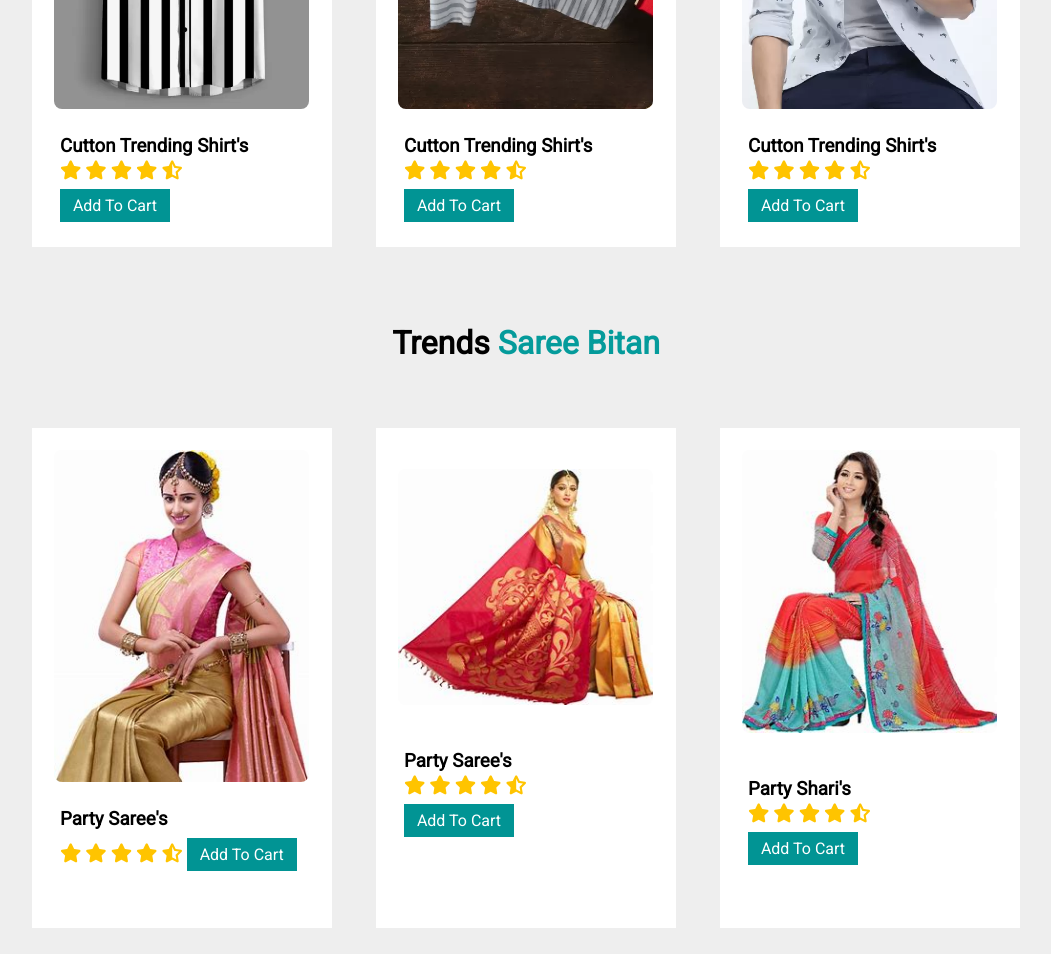
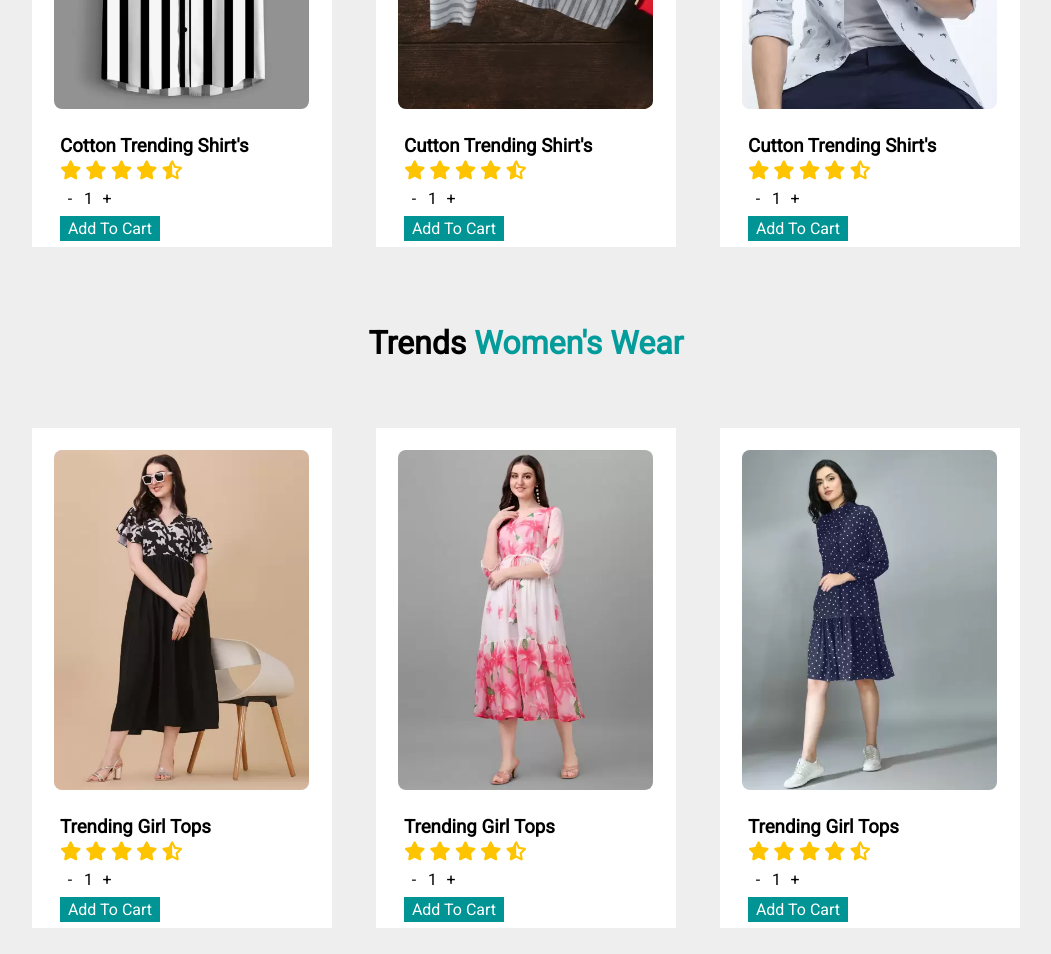
Before and after one commit to Afsana-Ferdous2259/A-A-Trends, a plain HTML site: page index.html in a window 1280 px wide. Shown: the part 1060-2014 px from the top of the page, without its empty margins (114-1165 px from the left). Drawn offline with Linux system fonts and the light colour scheme; a web font is replaced by a local one.

Commit message:
Added new feature in index.html

```diff
--- a/app.js
+++ b/app.js
@@ -6,6 +6,28 @@ let aboutPage = document.querySelector(".about");
 let contactus = document.querySelector(".contact");
 
 
+let quantity = 1;
+let cartCount = 0;
+
+function increaseQuantity() {
+    quantity++;
+    document.getElementById("quantity").innerText = quantity;
+}
+
+function decreaseQuantity() {
+    if (quantity > 1) {
+        quantity--;
+        document.getElementById("quantity").innerText = quantity;
+    }
+}
+
+function addToCart() {
+    cartCount += quantity;
+    document.getElementById("cartCount").innerText = cartCount;
+    alert(quantity + " item(s) added to cart!");
+    quantity = 1;  // Reset quantity after adding to cart
+    document.getElementById("quantity").innerText = quantity;
+}
 
 
 function home() {
@@ -14,6 +36,10 @@ function home() {
    cardgirl.style.display = "block";
    blogContent.style.display = "block"
    contactus.style.display="none"
+
+
+   document.getElementById("cardbaby").style.display = "block";
+   document.getElementById("cardsaree").style.display = "block";
 
    document.getElementById("blog").style.color = "black";
    document.getElementById("shop").style.color = "black";
@@ -31,6 +57,9 @@ function home() {
 function shop() {
    cardMen.style.display = "block";
    cardgirl.style.display = "block";
+
+   document.getElementById("cardbaby").style.display = "block";
+   document.getElementById("cardsaree").style.display = "block";
    mainPage.style.display = "none"
    blogContent.style.display = "none";
    aboutPage.style.display = "none";
@@ -48,12 +77,19 @@ function shop() {
 
 function blog() {
 
+
+
+
    cardMen.style.display = "none";
    cardgirl.style.display = "none";
    mainPage.style.display = "none";
-   blogContent.style.display = "block"
+   blogContent.style.display = "block";
    aboutPage.style.display = "none";
-   contactus.style.display="none"
+   contactus.style.display="none";
+
+   document.getElementById("cardbaby").style.display = "none";
+   document.getElementById("cardsaree").style.display = "none";
+
 
    document.getElementById("blog").style.color = "rgb(1, 190, 190)";
    document.getElementById("home").style.color = "black"
@@ -93,6 +129,12 @@ function contact() {
    cardgirl.style.display = "none";
    mainPage.style.display = "none";
    blogContent.style.display = "none"
+
+
+   document.getElementById("cardbaby").style.display = "none";
+   document.getElementById("cardsaree").style.display = "none";
+
+
    document.getElementById("blog").style.color = "black";
    document.getElementById("home").style.color = "black";
    document.getElementById("shop").style.color = "black";
@@ -113,6 +155,11 @@ function showCard(img){
    mainPage.style.display = "none";
    blogContent.style.display = "none"
 
+   document.getElementById("cardbaby").style.display = "none";
+   document.getElementById("cardsaree").style.display = "none";
+
+
+
 
 
 }
@@ -128,6 +175,11 @@ function addItem(){
    mainPage.style.display = "none";
    blogContent.style.display = "none"
 
+   document.getElementById("cardbaby").style.display = "none";
+   document.getElementById("cardsaree").style.display = "none";
+
+
+
 
 
 
--- a/index.html
+++ b/index.html
@@ -6,7 +6,7 @@
     <meta name="viewport" content="width=device-width, initial-scale=1.0">
     <title>Document</title>
     <link rel="stylesheet" href="style.css">
-    <!-- <script src="https://kit.fontawesome.com/f30fac2c61.js" crossorigin="anonymous"></script> -->
+    <script src="https://kit.fontawesome.com/f30fac2c61.js" crossorigin="anonymous"></script>
     <link
         href="https://fonts.googleapis.com/css2?family=Abril+Fatface&family=Catamaran:wght@200&family=Courgette&family=Edu+TAS+Beginner:wght@700&family=Lato:wght@300;900&family=Mukta:wght@700&family=Mulish:wght@300&family=Open+Sans&family=PT+Sans:ital,wght@1,700&family=Poppins:wght@300&family=Raleway:wght@100&family=Roboto&family=Roboto+Condensed:wght@700&family=Roboto+Slab&display=swap"
         rel="stylesheet">
@@ -58,13 +58,21 @@
                 <div class="crd">
                     <img src="srt1.webp" alt="" onclick="showCard(this)">
                     <div class="txt">
-                        <h3>Cutton Trending Shirt's</h3>
+                        <h3>Cotton Trending Shirt's</h3>
                         <i class="fa-solid fa-star"></i>
                         <i class="fa-solid fa-star"></i>
                         <i class="fa-solid fa-star"></i>
                         <i class="fa-solid fa-star"></i>
-                        <i class="fa-solid fa-star-half-stroke"></i><br>
-                        <button onclick="add(item1)">Add To Cart</button>
+                        <i class="fa-solid fa-star-half-stroke"></i>
+
+                        <!-- Quantity Section -->
+                        <div class="quantity">
+                            <button onclick="decreaseQuantity()">-</button>
+                            <span id="quantity">1</span>
+                            <button onclick="increaseQuantity()">+</button>
+                        </div>
+
+                        <button onclick="addToCart()">Add To Cart</button>
                     </div>
                 </div>
                 <div class="crd">
@@ -75,8 +83,14 @@
                         <i class="fa-solid fa-star"></i>
                         <i class="fa-solid fa-star"></i>
                         <i class="fa-solid fa-star"></i>
-                        <i class="fa-solid fa-star-half-stroke"></i><br>
-                        <button>Add To Cart</button>
+
+                        <i class="fa-solid fa-star-half-stroke"></i>
+                        <div class="quantity">
+                            <button onclick="decreaseQuantity()">-</button>
+                            <span id="quantity">1</span>
+                            <button onclick="increaseQuantity()">+</button>
+                        </div>
+                        <button onclick="addToCart()">Add To Cart</button>
                     </div>
                 </div>
                 <div class="crd">
@@ -87,16 +101,88 @@
                         <i class="fa-solid fa-star"></i>
                         <i class="fa-solid fa-star"></i>
                         <i class="fa-solid fa-star"></i>
-                        <i class="fa-solid fa-star-half-stroke"></i><br>
-                        <button>Add To Cart</button>
+                        <i class="fa-solid fa-star-half-stroke"></i>
+                        <div class="quantity">
+                            <button onclick="decreaseQuantity()">-</button>
+                            <span id="quantity">1</span>
+                            <button onclick="increaseQuantity()">+</button>
+                        </div>
+                        <button onclick="addToCart()">Add To Cart</button>
+                    </div>
                     </div>
                 </div>
             </div>
         </div>
 
-        <!--Saree -->
 
-        <div class="cardMen">
+
+
+<!-- girl Tops -->
+
+        <div class="cardgirl">
+            <div class="head">
+                <h1>Trends <span>Women's Wear</span></h1>
+            </div>
+
+            <div class="card">
+                <div class="crd">
+                    <img src="wn6.webp" alt="" onclick="showCard(this) ">
+                    <div class="txt">
+                        <h3>Trending Girl Tops</h3>
+                        <i class="fa-solid fa-star"></i>
+                        <i class="fa-solid fa-star"></i>
+                        <i class="fa-solid fa-star"></i>
+                        <i class="fa-solid fa-star"></i>
+                        <i class="fa-solid fa-star-half-stroke"></i>
+                        <div class="quantity">
+                            <button onclick="decreaseQuantity()">-</button>
+                            <span id="quantity">1</span>
+                            <button onclick="increaseQuantity()">+</button>
+                        </div>
+                        <button onclick="addToCart()">Add To Cart</button>
+                    </div>
+                </div>
+                <div class="crd">
+                    <img src="wn4.webp" alt="" onclick="showCard(this) ">
+                    <div class="txt">
+                        <h3>Trending Girl Tops</h3>
+                        <i class="fa-solid fa-star"></i>
+                        <i class="fa-solid fa-star"></i>
+                        <i class="fa-solid fa-star"></i>
+                        <i class="fa-solid fa-star"></i>
+                        <i class="fa-solid fa-star-half-stroke"></i>
+                        <div class="quantity">
+                            <button onclick="decreaseQuantity()">-</button>
+                            <span id="quantity">1</span>
+                            <button onclick="increaseQuantity()">+</button>
+                        </div>
+                        <button onclick="addToCart()">Add To Cart</button>
+                    </div>
+                </div>
+                <div class="crd">
+                    <img src="wn5.webp" alt="" onclick="showCard(this)">
+                    <div class="txt">
+                        <h3>Trending Girl Tops</h3>
+                        <i class="fa-solid fa-star"></i>
+                        <i class="fa-solid fa-star"></i>
+                        <i class="fa-solid fa-star"></i>
+                        <i class="fa-solid fa-star"></i>
+                        <i class="fa-solid fa-star-half-stroke"></i>
+                        <div class="quantity">
+                            <button onclick="decreaseQuantity()">-</button>
+                            <span id="quantity">1</span>
+                            <button onclick="increaseQuantity()">+</button>
+                        </div>
+                         <button onclick="addToCart()">Add To Cart</button>
+                    </div>
+                </div>
+            </div>
+        </div>
+
+
+         <!-- Saree -->
+
+        <div id="cardsaree">
             <div class="head">
                 <h1>Trends <span>Saree Bitan</span></h1>
             </div>
@@ -143,12 +229,12 @@
             </div>
         </div>
 
-        <!-- Babyzoon -->
+         <!-- Babyzoon -->
 
 
-        <div class="cardMen">
+        <div id="cardbaby">
             <div class="head">
-                <h1>Trends <span>BabyZoon</span></h1>
+                <h1>Trends <span>Baby's Wer</span></h1>
             </div>
             <div class="card" id="item1">
                 <div class="crd">
@@ -190,54 +276,6 @@
             </div>
         </div>
 
-
-        <!-- girl tops -->
-
-        <div class="cardgirl">
-            <div class="head">
-                <h1>Trends <span>Women's Wear</span></h1>
-            </div>
-
-            <div class="card">
-                <div class="crd">
-                    <img src="wn6.webp" alt="" onclick="showCard(this) ">
-                    <div class="txt">
-                        <h3>Trending Girl Tops</h3>
-                        <i class="fa-solid fa-star"></i>
-                        <i class="fa-solid fa-star"></i>
-                        <i class="fa-solid fa-star"></i>
-                        <i class="fa-solid fa-star"></i>
-                        <i class="fa-solid fa-star-half-stroke"></i><br>
-                        <button>Add To Cart</button>
-                    </div>
-                </div>
-                <div class="crd">
-                    <img src="wn4.webp" alt="" onclick="showCard(this) ">
-                    <div class="txt">
-                        <h3>Trending Girl Tops</h3>
-                        <i class="fa-solid fa-star"></i>
-                        <i class="fa-solid fa-star"></i>
-                        <i class="fa-solid fa-star"></i>
-                        <i class="fa-solid fa-star"></i>
-                        <i class="fa-solid fa-star-half-stroke"></i><br>
-                        <button>Add To Cart</button>
-                    </div>
-                </div>
-                <div class="crd">
-                    <img src="wn5.webp" alt="" onclick="showCard(this)">
-                    <div class="txt">
-                        <h3>Trending Girl Tops</h3>
-                        <i class="fa-solid fa-star"></i>
-                        <i class="fa-solid fa-star"></i>
-                        <i class="fa-solid fa-star"></i>
-                        <i class="fa-solid fa-star"></i>
-                        <i class="fa-solid fa-star-half-stroke"></i><br>
-                        <button>Add To Cart</button>
-                    </div>
-                </div>
-            </div>
-        </div>
-
         <!--Full cart  -->
         <div class="cart">
             <img id="cartImg" src=" " alt="">
@@ -260,6 +298,12 @@
 
 
         </div>
+        <!-- Cart Icon
+<div class="cart-icon">
+    <i class="fa-solid fa-shopping-cart"></i>
+    <span id="cartCount">0</span>
+</div> -->
+
 
         <!-- add to cart -->
         <div class="addCart">
@@ -292,7 +336,7 @@
             </div>
         </div>
 
-        <div class="about">
+        <div class="about"><a href="about">about</a>
             <div class="aboutText">
                 <h1>#Know Us...</h1>
                 <p>Lorem ipsum dolor sit amet consectetur adipisicing elit. Doloribus, iure eos!</p>
--- a/style.css
+++ b/style.css
@@ -78,9 +78,7 @@ nav ul{
    margin-top: -44px;
 
 }
-.heads{
-    color: rgb(2, 131, 131);
-}
+/* / */
 .text p{
     margin-top: 22px;
 }
@@ -119,6 +117,8 @@ nav ul{
     margin-inline: 22px;
 
 }
+
+
 .card .crd:hover{
     width: 320px;
     height: 520px;
@@ -128,19 +128,31 @@ nav ul{
     margin-left: 28px;
 
 }
+
+
 .txt i{
     color: rgb(255, 196, 0);
     margin-top: 4px;
     font-size:19px;
 }
 .txt button{
-    width: 110px;
-    height: 33px;
+    width: 100px;
+    height: 25px;
     border: none;
     background-color: rgb(1, 148, 148);
     color: white;
     font-size: 16px;
     margin-top: 8px;
+
+}
+.quantity button{
+    width: 20px;
+    height: 15px;
+    background-color:white;
+    color: black;
+
+
+
 }
 
 .crd img{
```
